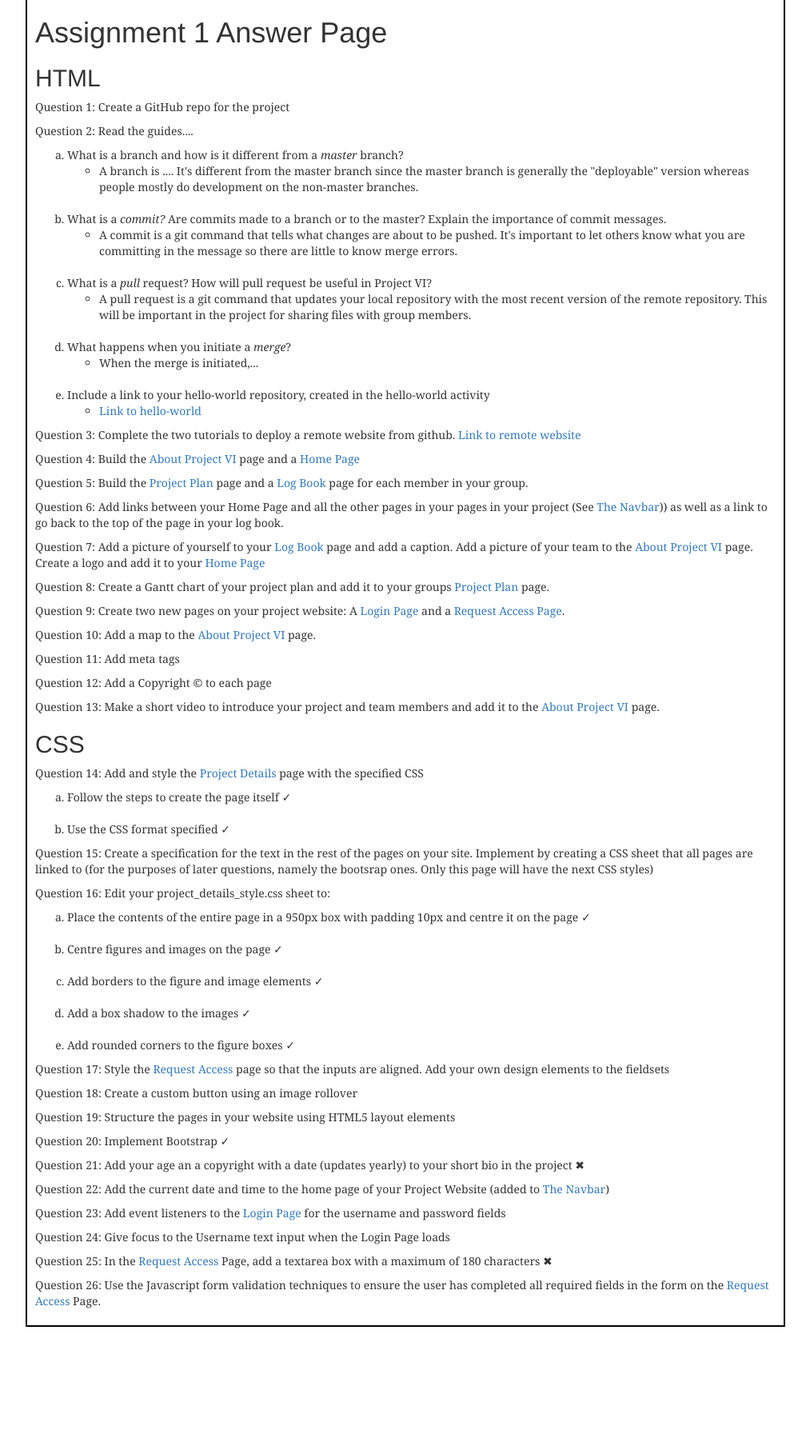
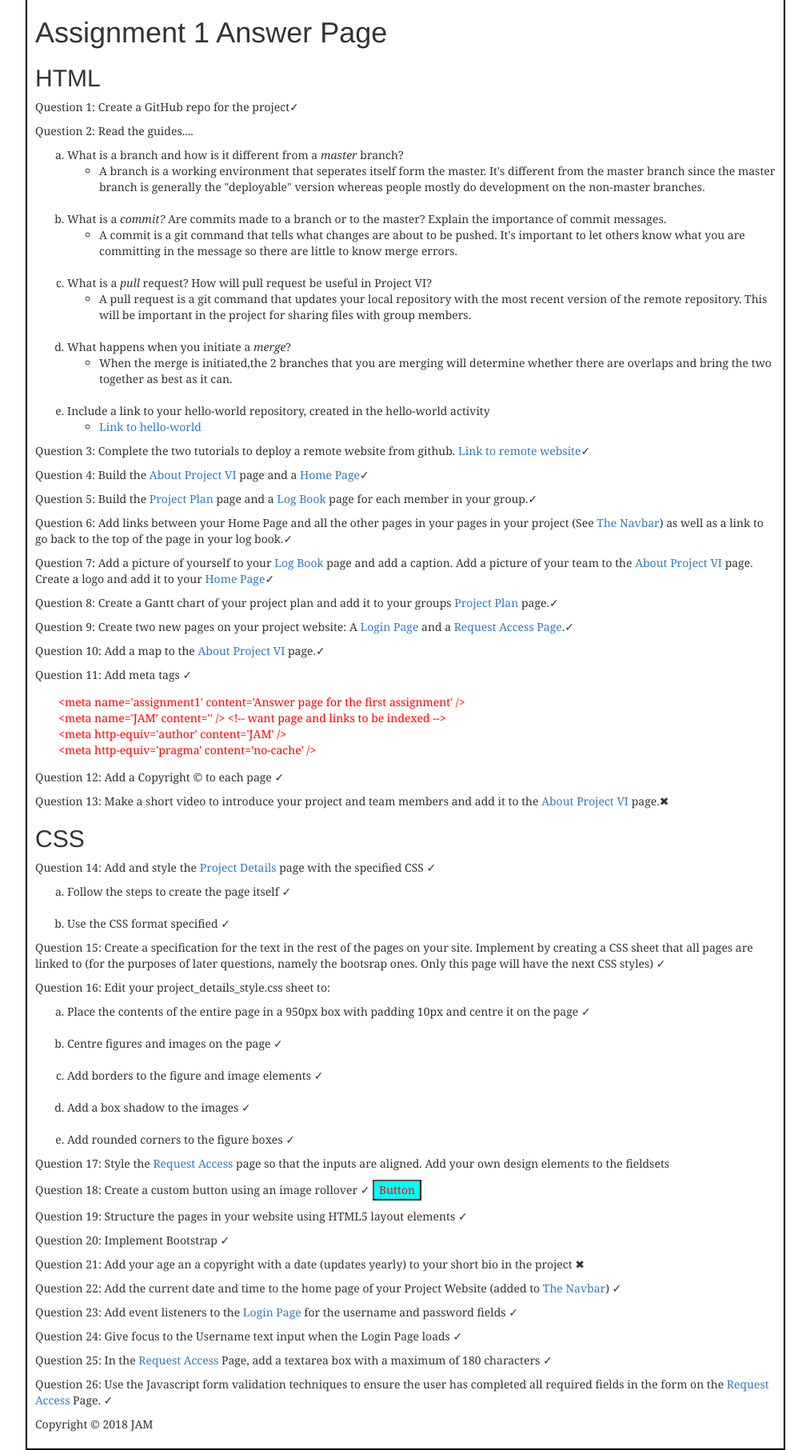
Before and after one commit to Jenglish3761/Project-VI, a PHP site: page /docs/Assignments/assignment1_answers.php in a window 1280 px wide. Shown: the part 51-1864 px from the top of the page at 80% size, without its empty margins (133-1146 px from the left). Before the commit the page ends 1710 px from the top, so only its background shows below. Run offline with PHP 8.4, Linux system fonts and the light colour scheme.

Commit message:
Many updates

```diff
--- a/css/project_style.css
+++ b/css/project_style.css
@@ -52,8 +52,6 @@ a:active.menu{
 	font-weight: 900;
 	color: red;
 }
-
-
 
 /* Dropdown menu */
 
--- a/docs/Assignments/assignment1_answers.php
+++ b/docs/Assignments/assignment1_answers.php
@@ -11,44 +11,48 @@
 <?php
 require '../../html/navbar.html';
 ?>
-<link rel="stylesheet" type="text/css" href="../../css/project_style.css">
+<link rel="stylesheet" type="text/css" href="../../css/project_style.css" >
   <body class='border'>
     <h1>Assignment 1 Answer Page</h1>
     <h2>HTML</h2>
-    <p>Question 1:  Create a GitHub repo for the project</p>
+    <p>Question 1:  Create a GitHub repo for the project&#10003;</p>
     <p>Question 2:  Read the guides....</p>
     <ol type="a">
       <li> What is a branch and how is it different from a <i>master</i> branch?</li>
-            <ul><li>A branch is .... It's different from the master branch since the master branch is generally the "deployable" version whereas people mostly do development on the non-master branches.</li></ul>
+            <ul><li>A branch is a working environment that seperates itself form the master. It's different from the master branch since the master branch is generally the "deployable" version whereas people mostly do development on the non-master branches.</li></ul>
       <br/><li> What is a <i>commit?</i> Are commits made to a branch or to the master? Explain the importance of commit messages.</li>
             <ul><li>A commit is a git command that tells what changes are about to be pushed. It's important to let others know what you are committing in the message so there are little to know merge errors.</li></ul>
       <br/><li> What is a <i>pull</i> request? How will pull request be useful in Project VI?</li>
             <ul><li>A pull request is a git command that updates your local repository with the most recent version of the remote repository. This will be important in the project for sharing files with group members.</li></ul>
       <br/><li> What happens when you initiate a <i>merge</i>?</li>
-            <ul><li>When the merge is initiated,... </li></ul>
+            <ul><li>When the merge is initiated,the 2 branches that you are merging will determine whether there are overlaps and bring the two together as best as it can.</li></ul>
       <br/><li> Include a link to your hello-world repository, created in the hello-world activity</li>
-            <ul><li><a href="#">Link to hello-world</a></li></ul>
+            <ul><li><a href="https://jenglish3761.github.io">Link to hello-world</a></li></ul>
     </ol>
-    <p>Question 3:  Complete the two tutorials to deploy a remote website from github. <a href="#">Link to remote website</a></p>
-    <p>Question 4:  Build the <a href="/Project-VI/php/about.php">About Project VI</a> page and a <a href="/Project-VI/index.php">Home Page</a></p>
-    <p>Question 5:  Build the <a href="/Project-VI/php/plan.php">Project Plan</a> page and a <a href="/Project-VI/docs/logbook/alex.php">Log Book</a> page for each member in your group.</p>
-    <p>Question 6:  Add links between your Home Page and all the other pages in your pages in your project (See <a href="/Project-VI/html/navbar.html">The Navbar</a>)) as well as a link to go back to the top of the page in your log book.</p>
-    <p>Question 7:  Add a picture of yourself to your <a href="/Project-VI/docs/logbook/alex.php">Log Book</a> page and add a caption. Add a picture of your team to the <a href="/Project-VI/php/about.php">About Project VI</a> page. Create a logo and add it to your <a href="/Project-VI/index.php">Home Page</a></p>
-    <p>Question 8:  Create a Gantt chart of your project plan and add it to your groups <a href="/Project-VI/php/plan.php">Project Plan</a> page.</p>
-    <p>Question 9:  Create two new pages on your project website: A <a href="/Project-VI/php/login_page.php">Login Page</a> and a <a href="/Project-VI/php/request_access.php">Request Access Page</a>.</p>
-    <p>Question 10: Add a map to the <a href="/Project-VI/php/about.php">About Project VI</a> page.</p>
-    <p>Question 11: Add meta tags </p>
-    <p>Question 12: Add a Copyright &copy to each page </p>
-    <p>Question 13: Make a short video to introduce your project and team members and add it to the <a href="/Project-VI/php/about.php">About Project VI</a> page.</p>
+    <p>Question 3:  Complete the two tutorials to deploy a remote website from github. <a href="https://jenglish3761.github.io">Link to remote website</a>&#10003;</p>
+    <p>Question 4:  Build the <a href="/Project-VI/php/about.php">About Project VI</a> page and a <a href="/Project-VI/index.php">Home Page</a>&#10003;</p>
+    <p>Question 5:  Build the <a href="/Project-VI/php/plan.php">Project Plan</a> page and a <a href="/Project-VI/docs/logbook/alex.php">Log Book</a> page for each member in your group.&#10003;</p>
+    <p>Question 6:  Add links between your Home Page and all the other pages in your pages in your project (See <a href="/Project-VI/html/navbar.html">The Navbar</a>) as well as a link to go back to the top of the page in your log book.&#10003;</p>
+    <p>Question 7:  Add a picture of yourself to your <a href="/Project-VI/docs/logbook/alex.php">Log Book</a> page and add a caption. Add a picture of your team to the <a href="/Project-VI/php/about.php">About Project VI</a> page. Create a logo and add it to your <a href="/Project-VI/index.php">Home Page</a>&#10003;</p>
+    <p>Question 8:  Create a Gantt chart of your project plan and add it to your groups <a href="/Project-VI/php/plan.php">Project Plan</a> page.&#10003;</p>
+    <p>Question 9:  Create two new pages on your project website: A <a href="/Project-VI/php/login_page.php">Login Page</a> and a <a href="/Project-VI/php/request_access.php">Request Access Page</a>.&#10003;</p>
+    <p>Question 10: Add a map to the <a href="/Project-VI/php/about.php">About Project VI</a> page.&#10003;</p>
+    <p>Question 11: Add meta tags &#10003;
+       <font color="red"><xmp>        <meta name='assignment1' content='Answer page for the first assignment' />
+    	<meta name='JAM' content='' /> <!-- want page and links to be indexed -->
+    	<meta http-equiv='author' content='JAM' />
+    	<meta http-equiv='pragma' content='no-cache' /></xmp></font></p>
+    <p>Question 12: Add a Copyright &copy to each page &#10003;</p>
+    <p>Question 13: Make a short video to introduce your project and team members and add it to the <a href="/Project-VI/php/about.php">About Project VI</a> page.&#10006;</p>
 
     <h2>CSS</h2>
 
-    <p>Question 14: Add and style the <a href="/Project-VI/php/ProjectDetails.php">Project Details</a> page with the specified CSS</p>
+    <p>Question 14: Add and style the <a href="/Project-VI/php/ProjectDetails.php">Project Details</a> page with the specified CSS &#10003;</p>
     <ol type="a">
       <li>Follow the steps to create the page itself &#10003;</li>
       <br/><li>Use the CSS format specified &#10003;</li>
     </ol>
-    <p>Question 15: Create a specification for the text in the rest of the pages on your site. Implement by creating a CSS sheet that all pages are linked to (for the purposes of later questions, namely the bootsrap ones. Only this page will have the next CSS styles)</p>
+    <p>Question 15: Create a specification for the text in the rest of the pages on your site. Implement by creating a CSS sheet that all pages are linked to (for the purposes of later questions, namely the bootsrap ones. Only this page will have the next CSS styles) &#10003;</p>
     <p>Question 16: Edit your project_details_style.css sheet to:</p>
     <ol type="a">
       <li> Place the contents of the entire page in a 950px box with padding 10px and centre it on the page &#10003;</li>
@@ -58,15 +62,37 @@ require '../../html/navbar.html';
       <br/><li> Add rounded corners to the figure boxes &#10003;</li>
     </ol>
     <p>Question 17: Style the <a href="/Project-VI/php/request_access.php">Request Access</a> page so that the inputs are aligned. Add your own design elements to the fieldsets</p>
-    <p>Question 18: Create a custom button using an image rollover</p>
-    <p>Question 19: Structure the pages in your website using HTML5 layout elements</p>
+    <p>Question 18: Create a custom button using an image rollover &#10003;
+      <style>
+      .submit1{
+        color: red !important;
+        background: cyan !important;
+      }
+      .submit1:hover {
+        background-color: white !important;
+        color: black !important;
+        border-color: blue !important;
+      }
+      .submit1:active{
+        background-image: url('../img/alex.jpg') !important;
+        background-size: contain !important;
+        background-repeat: no-repeat !important;
+        background-color : red !important;
+        color : black !important;
+        border-color: blue !important;
+      }
+      </style>
+      <input class='submit1' type="submit" name="submit" value="Button"/></p>
+    <p>Question 19: Structure the pages in your website using HTML5 layout elements &#10003;</p>
     <p>Question 20: Implement Bootstrap &#10003;</p>
     <p>Question 21: Add your age an a copyright with a date (updates yearly) to your short bio in the project &#10006;</p>
-    <p>Question 22: Add the current date and time to the home page of your Project Website (added to <a href="/Project-VI/html/navbar.html">The Navbar</a>)</p>
-    <p>Question 23: Add event listeners to the <a href="/Project-VI/php/login_page.php">Login Page</a> for the username and password fields</p>
-    <p>Question 24: Give focus to the Username text input when the Login Page loads</p>
-    <p>Question 25: In the <a href="/Project-VI/php/request_access.php">Request Access</a> Page, add a textarea box with a maximum of 180 characters &#10006;</p>
-    <p>Question 26: Use the Javascript form validation techniques to ensure the user has completed all required fields in the form on the <a href="/Project-VI/php/request_access.php">Request Access</a> Page.</p>
-
+    <p>Question 22: Add the current date and time to the home page of your Project Website (added to <a href="/Project-VI/html/navbar.html">The Navbar</a>) &#10003;</p>
+    <p>Question 23: Add event listeners to the <a href="/Project-VI/php/login_page.php">Login Page</a> for the username and password fields &#10003;</p>
+    <p>Question 24: Give focus to the Username text input when the Login Page loads &#10003;</p>
+    <p>Question 25: In the <a href="/Project-VI/php/request_access.php">Request Access</a> Page, add a textarea box with a maximum of 180 characters &#10003;</p>
+    <p>Question 26: Use the Javascript form validation techniques to ensure the user has completed all required fields in the form on the <a href="/Project-VI/php/request_access.php">Request Access</a> Page. &#10003;</p>
+    <footer>
+    <p>Copyright &copy 2018 JAM</p>
+  </footer>
   </body>
 </html>
--- a/elevator_web/elevator.php
+++ b/elevator_web/elevator.php
@@ -17,8 +17,6 @@ else{
 		<meta charset="utf-8">
 	  <meta name="viewport" content="width=device-width, initial-scale=1">
 	  <link rel="stylesheet" href="https://maxcdn.bootstrapcdn.com/bootstrap/3.3.7/css/bootstrap.min.css">
-	  <script src="https://ajax.googleapis.com/ajax/libs/jquery/3.3.1/jquery.min.js"></script>
-	  <script src="https://maxcdn.bootstrapcdn.com/bootstrap/3.3.7/js/bootstrap.min.js"></script>
 
 		<style>
 			/* Set height of the grid so .sidenav can be 100% (adjust as needed) */
```
Also changed, not shown: php/getinfo.php (+42 -17 lines).
